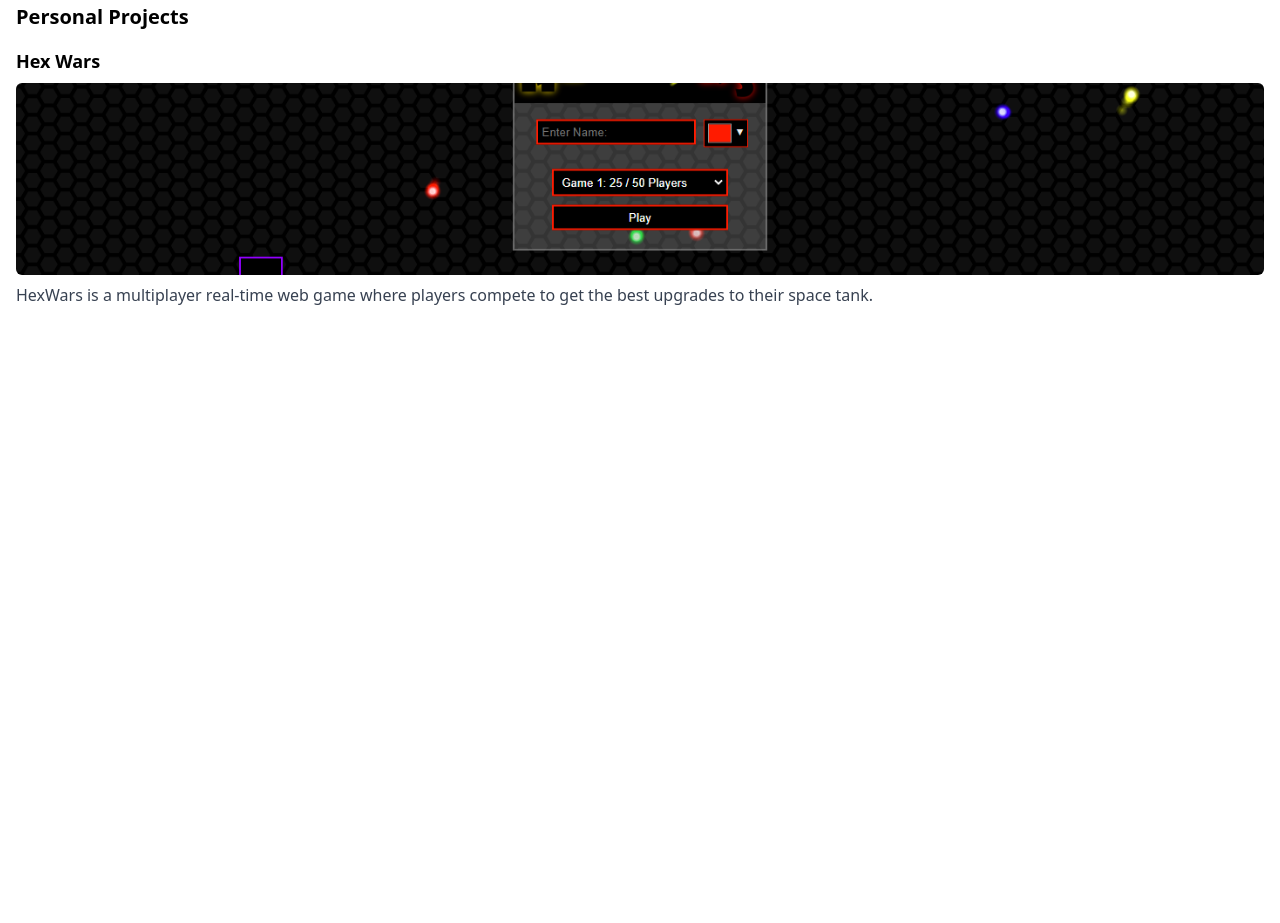
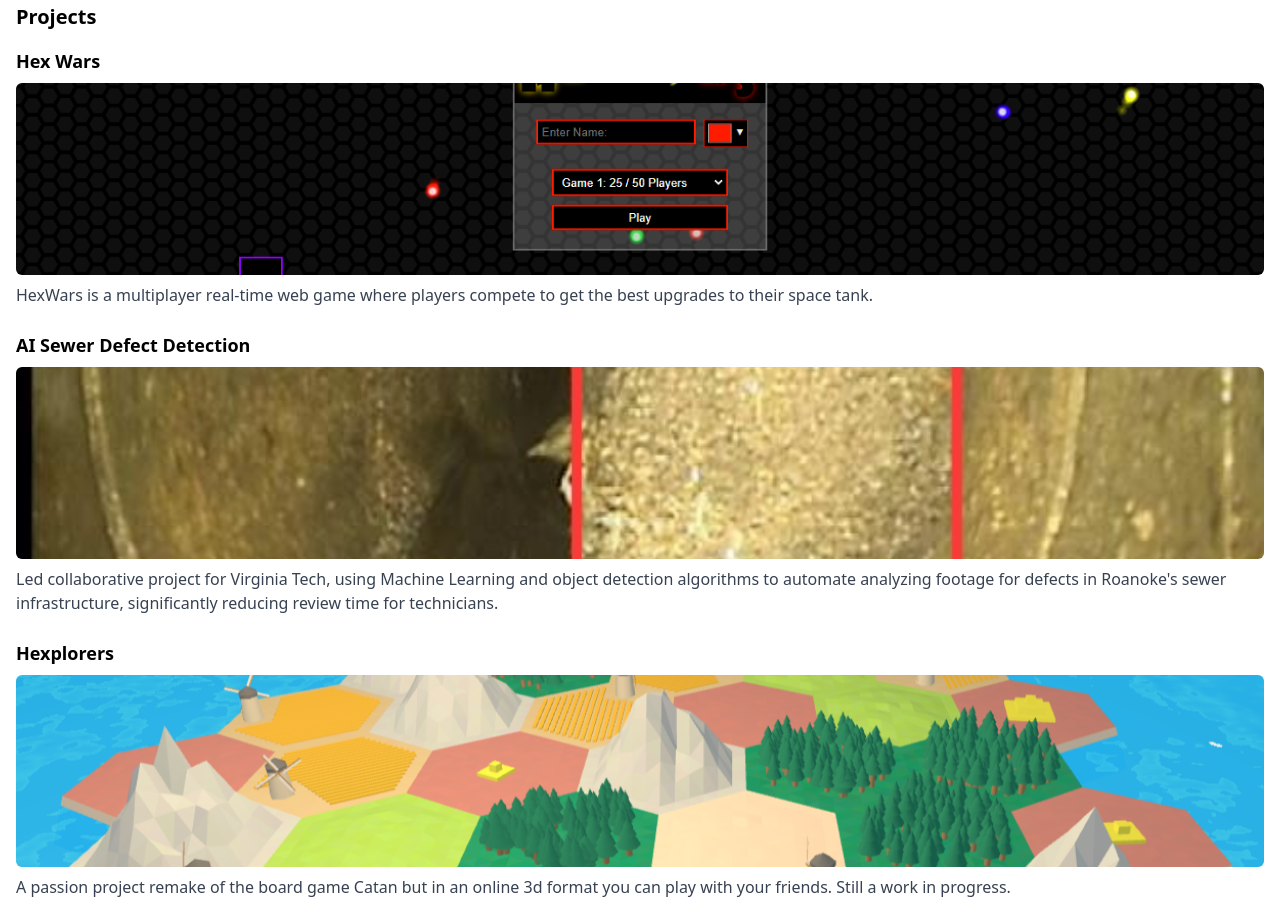
Before and after one commit to kjbowman00/kyle-portfolio, a website built with Vite: page front/index.html in a window 1280 px wide. Shown: the part 193-1116 px from the top of the page. Before the commit the page ends 800 px from the top, so only its background shows below. Built offline with nearby package versions, Linux system fonts and the light colour scheme; files whose address does not match are found by name.

Commit message:
Add ai and catan cards to main page

```diff
--- a/front/index.html
+++ b/front/index.html
@@ -46,9 +46,9 @@
 
       <!-- Projects Section -->
       <section id="projects">
-        <h2 class="text-xl font-bold mb-4">Personal Projects</h2>
+        <h2 class="text-xl font-bold mb-4">Projects</h2>
 
-        <!-- Project Card -->
+        <!-- HexWars Card -->
         <div class="mb-6">
           <h3 class="text-lg font-semibold">Hex Wars</h3>
           <div class="mt-2 relative group">
@@ -60,6 +60,28 @@
           </p>
         </div>
 
+        <!-- AI Sewer Defect Detection Card -->
+        <div class="mb-6">
+          <h3 class="text-lg font-semibold">AI Sewer Defect Detection</h3>
+          <div class="mt-2 relative group">
+            <img src="ai_machine_vision_roots.jpg" alt="AI Sewer Defect Detection Project" class="w-full h-48 object-cover rounded-md">
+          </div>
+          <p class="mt-2 text-gray-700">
+            Led collaborative project for Virginia Tech, using Machine Learning and object detection algorithms to automate analyzing
+            footage for defects in Roanoke's sewer infrastructure, significantly reducing review time for technicians.
+          </p>
+        </div>
+
+        <!-- Catan Remake Card -->
+        <div class="mb-6">
+          <h3 class="text-lg font-semibold">Hexplorers</h3>
+          <div class="mt-2 relative group">
+            <img src="catan.png" alt="Hexplorers" class="w-full h-48 object-cover rounded-md">
+          </div>
+          <p class="mt-2 text-gray-700">
+            A passion project remake of the board game Catan but in an online 3d format you can play with your friends. Still a work in progress.
+          </p>
+        </div>
       </section>
     </main>
 
```
Also changed, not shown: front/public/ai_machine_vision_roots.jpg (added), front/public/catan.png (added), 1 other file.
